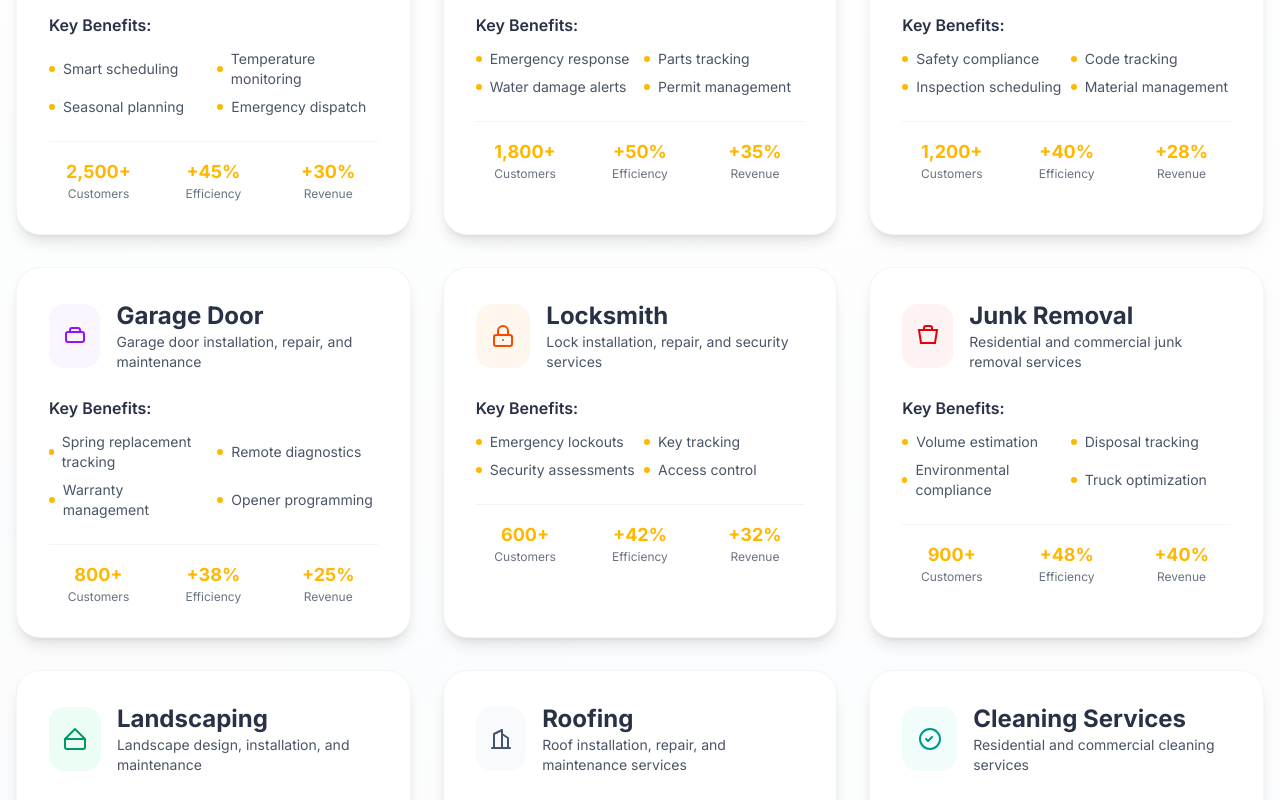
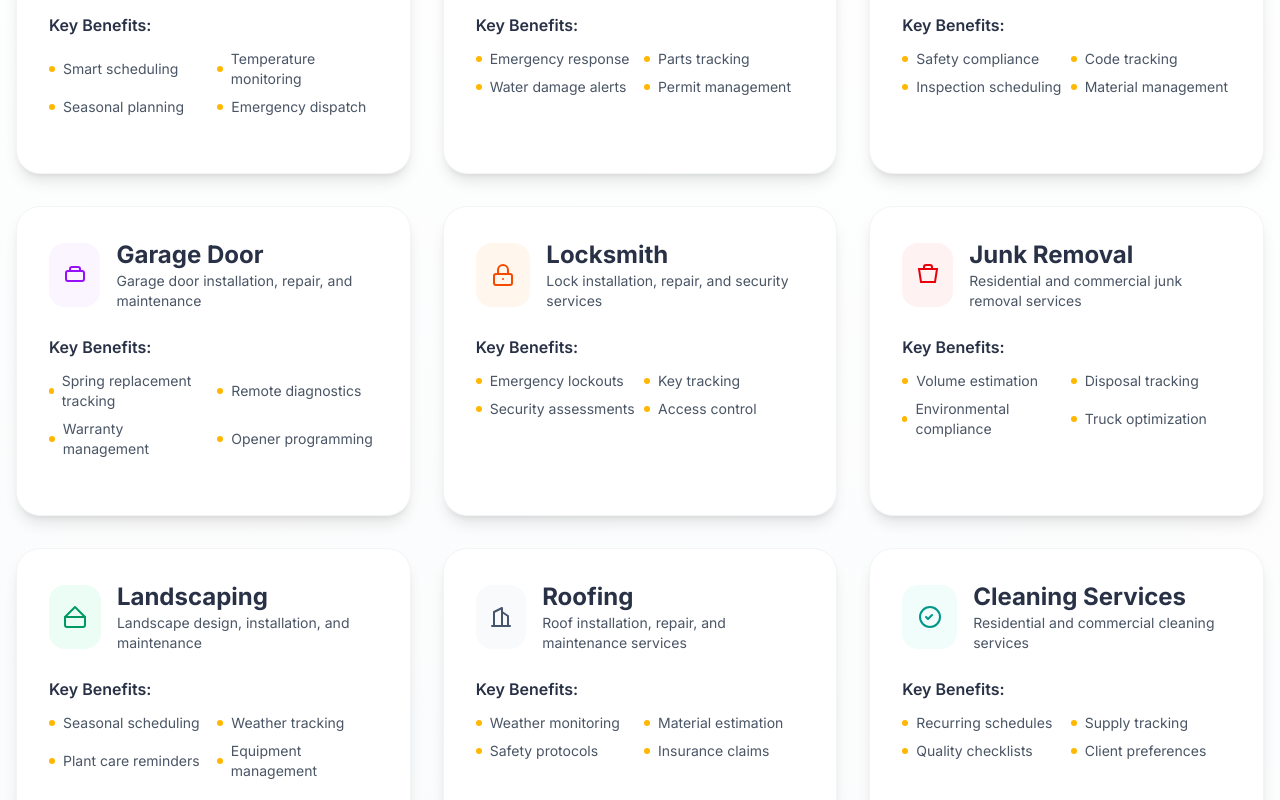
Before and after one commit to avico-global/Logical-CRM-branding-site, a Next.js app: page /industries in a window 1280 px wide. Shown: the part 1040-1840 px from the top of the page. Built offline with nearby package versions, Linux system fonts and the light colour scheme.

Commit message:
industry page update

```diff
--- a/components/industry/IndustriesGrid.jsx
+++ b/components/industry/IndustriesGrid.jsx
@@ -405,27 +405,7 @@ export default function IndustriesGrid() {
                 </div>
               </div>
 
-              {/* Stats */}
-              <div className="grid grid-cols-3 gap-4 pt-4 border-t border-gray-100">
-                <div className="text-center">
-                  <div className="text-lg font-bold text-[#FFB700]">
-                    {industry.stats.customers}
-                  </div>
-                  <div className="text-xs text-gray-500">Customers</div>
-                </div>
-                <div className="text-center">
-                  <div className="text-lg font-bold text-[#FFB700]">
-                    {industry.stats.efficiency}
-                  </div>
-                  <div className="text-xs text-gray-500">Efficiency</div>
-                </div>
-                <div className="text-center">
-                  <div className="text-lg font-bold text-[#FFB700]">
-                    {industry.stats.revenue}
-                  </div>
-                  <div className="text-xs text-gray-500">Revenue</div>
-                </div>
-              </div>
+
             </Link>
           ))}
         </div>
```
